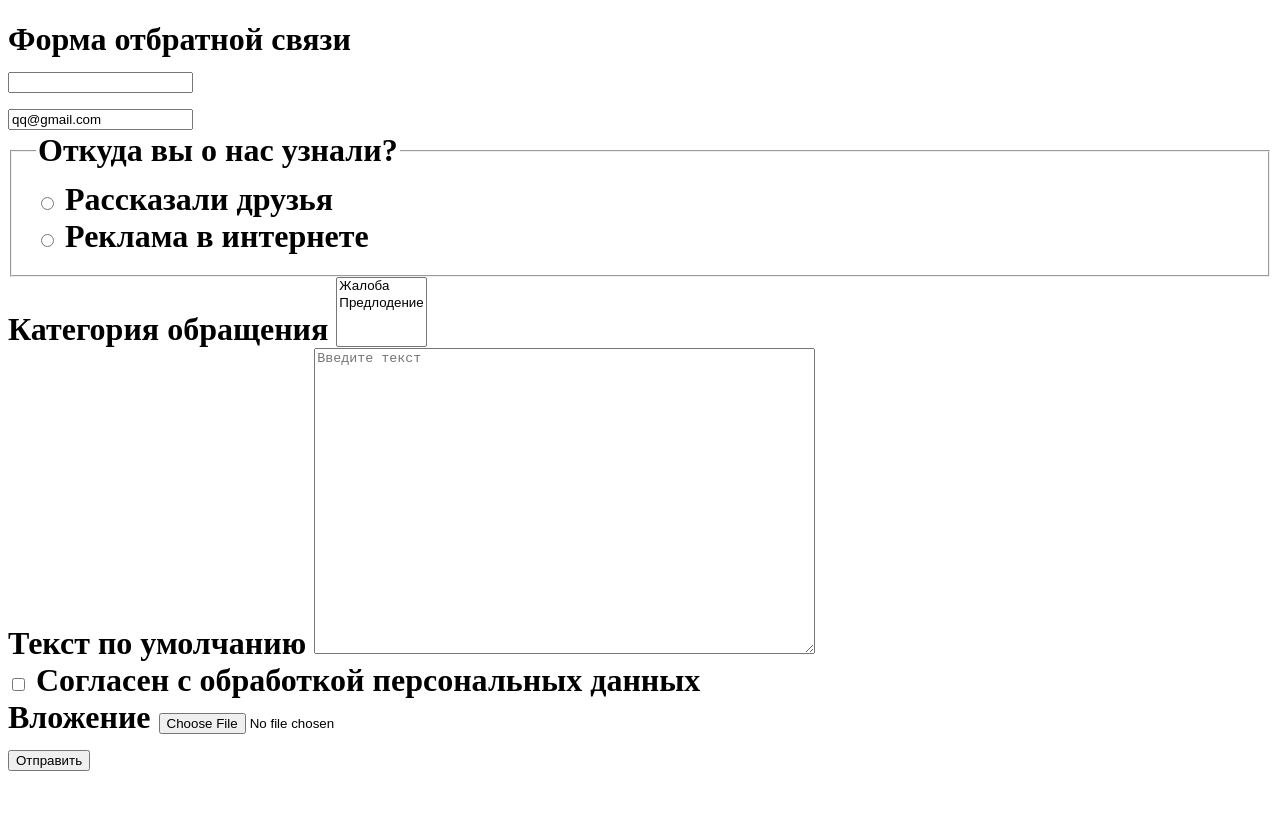
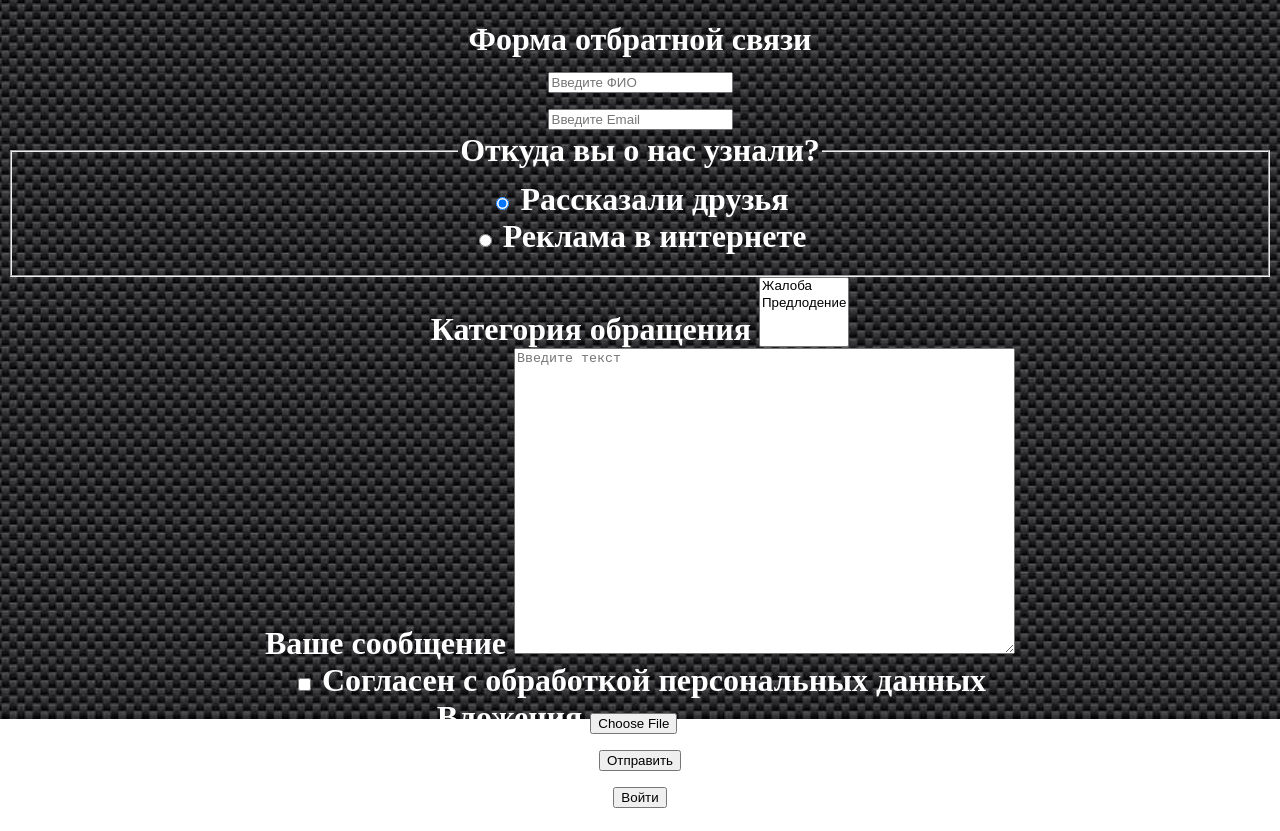
Before and after one commit to F0RTIS/Petukhov-211-352-web-dev-2022-1, a plain HTML site: page lAB_2/index.html in a window 1280 px wide. Before the commit the page ends 800 px from the top, so only its background shows below. Drawn offline with Linux system fonts and the light colour scheme.

Commit message:
Add files via upload

```diff
--- a/lAB_2/index.html
+++ b/lAB_2/index.html
@@ -4,7 +4,12 @@
     <meta charset="UTF-8">
     <meta http-equiv="X-UA-Compatible" content="IE=edge">
     <meta name="viewport" content="width=device-width, initial-scale=1.0">
-    <title>Document</title>
+    <link rel="stylesheet" href="style.css">
+    <link rel="preconnect" href="https://fonts.googleapis.com">
+    <link rel="preconnect" href="https://fonts.gstatic.com" crossorigin>
+    <link href="https://fonts.googleapis.com/css2?family=Inter&display=swap" rel="stylesheet">
+
+    <title>Форма обратной связи</title>
 </head>
 <body>
     <main>
@@ -12,20 +17,23 @@
            <form method="POST" action="http://httpbin.org/post" enctype="multipart/form-data">
                 <input type="hidden" name="user_id" value="1">
 
-                <div>
-                    <label for="ФИО"></label>
-                    <input type="text" name="fio" id="fio" >
-                </div>
+                <div class="reg">
+                    <div class="fio">
+                        <label for="ФИО"></label>
+                        <input type="text" name="fio" id="fio" placeholder="Введите ФИО" >
+                    </div>
 
-                <div>
-                    <label for="Адрес электронной почты"></label>
-                    <input type="email" name="email" id="email" value="qq@gmail.com" required>
+                    <div class="email">
+                       <label for="Адрес электронной почты"></label>
+                        <input type="email" name="email" id="email" placeholder="Введите Email">
+                    </div>
                 </div>
 
                 <fieldset>
                     <legend>Откуда вы о нас узнали?</legend>
+
                     <div>
-                        <input type="radio" id="friends" name="source" value="friends">
+                        <input type="radio" id="friends" name="source" value="friends" checked required>
                         <label for="friends">Рассказали друзья</label>
                     </div>
 
@@ -33,9 +41,10 @@
                         <input type="radio" id="internet" name="source" value="internet">
                         <label for="internet">Реклама в интернете</label>
                     </div>
+
                 </fieldset>
 
-                <div>
+                <div class="category">
                     <label for="category">Категория обращения</label>
                     <select name="category" id="category" multiple>
                         <option value="1">Жалоба</option>
@@ -43,25 +52,31 @@
                     </select>
                 </div>
 
-                <div>
-                    <label for="msg">Текст по умолчанию</label>
+                <div class="soobwenie">
+                    <label class="msg" for="msg">Ваше сообщение</label>
                     <textarea name="msg" id="msg" cols="60" rows="20" placeholder="Введите текст"></textarea>
                 </div>
 
-                <div>
-                    <input type="checkbox" name="agreement" id="agreement" required>
+                <div class="agreement">
+                    <input type="checkbox" name="agreement" id="agreement" required value="true">
                     <label for="agreement">Согласен с обработкой персональных данных</label>
                 </div>
 
-                <div>
-                    <label for="attachment">Вложение</label>
+                <div class="attachment">
+                    <label for="attachment">Вложения</label>
                     <input type="file" name="attachment" id="attachment">
                 </div>
 
-                <button type="submit">Отправить</button>
+                <div class="submit">
+                    <button type="submit">Отправить</button>
+                </div>
+
+            <form action="login.html" target="_blank">
+                <button>Войти</button>
             </form>
+            </form>
+
         </h1>
     </main>
-
 </body>
 </html>
--- /dev/null
+++ b/lAB_2/style.css
@@ -0,0 +1,7 @@
+body {
+    background-image: url(photos/Карбон-мал-2.jpg);
+    background-size: 100%;
+    background-repeat: no-repeat;
+    text-align: center;
+    color:rgb(255, 255, 255);
+}
```
Also changed, not shown: lAB_2/photos/Карбон-мал-2.jpg (added), lAB_2/photos/фон1.jpg (added).
